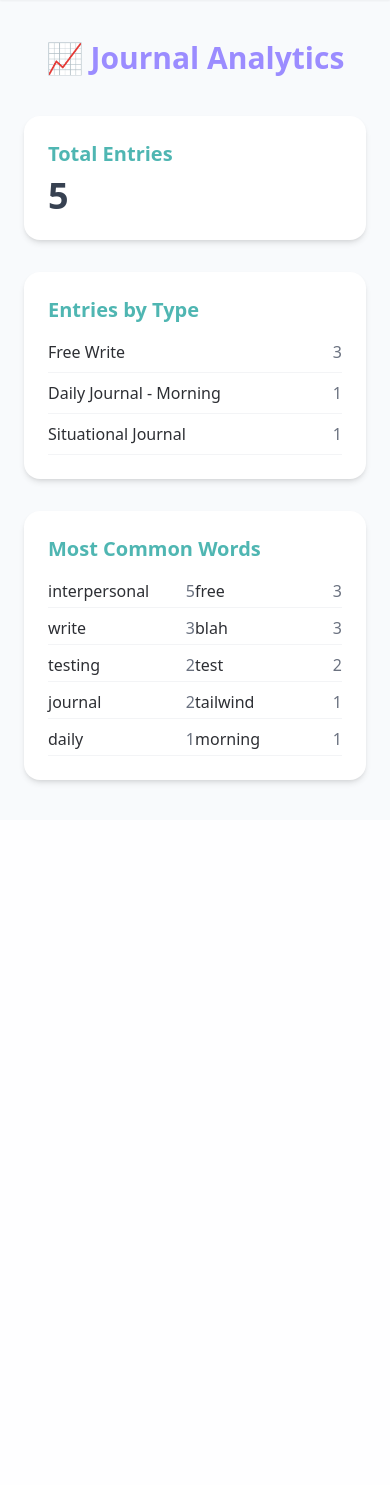
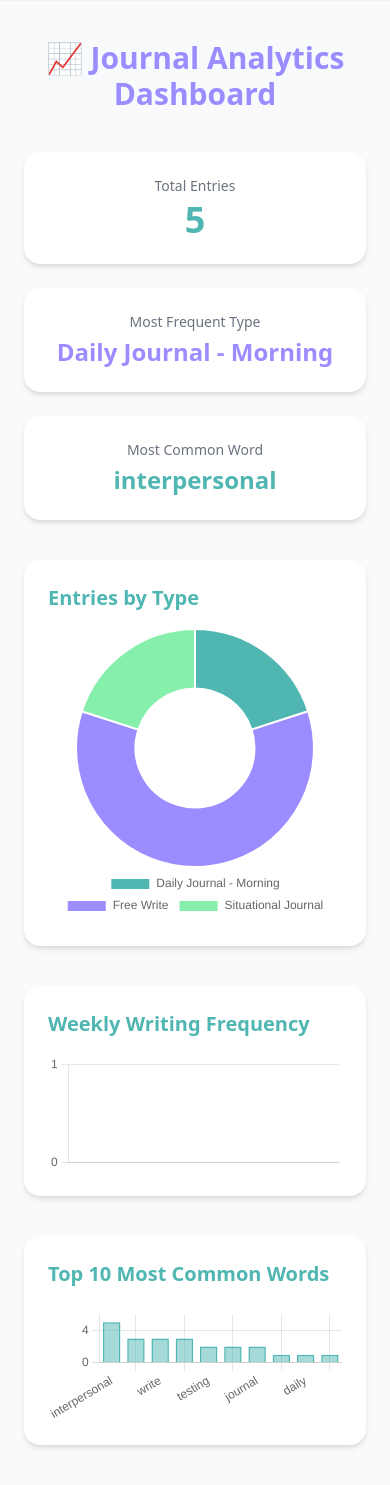
Before and after one commit to blunte3/LoveLove, a Flask app: page /analytics in a window 390 px wide. Shown: the part 60-1545 px from the top of the page. Before the commit the page ends 845 px from the top, so only its background shows below. Run offline with Flask 3, Linux system fonts and the light colour scheme; data comes from the database, SQL or seed files in the repository; some libraries are stand-ins or nearby versions.

Commit message:
Added Graphs to Analytics
Added visuals to analytics page including pie chart, line chart, and bar graph

```diff
--- a/templates/analytics.html
+++ b/templates/analytics.html
@@ -4,6 +4,7 @@
   <meta charset="UTF-8">
   <title>Journal Analytics</title>
   <script src="https://cdn.tailwindcss.com"></script>
+  <script src="https://cdn.jsdelivr.net/npm/chart.js"></script>
   <style>
     :root {
       --primary: #4fb6b2;
@@ -26,43 +27,129 @@
     </div>
   </nav>
 
-  <!-- Page Content -->
-  <main class="max-w-4xl mx-auto px-6 py-10">
-    <h2 class="text-3xl font-bold mb-10 text-center text-[var(--secondary)]">📈 Journal Analytics</h2>
+  <!-- Content -->
+  <main class="max-w-5xl mx-auto px-6 py-10">
+    <h2 class="text-3xl font-bold mb-10 text-center text-[var(--secondary)]">📈 Journal Analytics Dashboard</h2>
 
-    <!-- Total Entries -->
-    <div class="bg-white rounded-2xl shadow-md p-6 mb-8 hover:shadow-lg transition">
-      <h3 class="text-[var(--primary)] text-xl font-semibold mb-2">Total Entries</h3>
-      <p class="text-4xl font-bold text-gray-700">{{ total_entries }}</p>
+    <!-- Quick Insights -->
+    <div class="grid sm:grid-cols-3 gap-6 mb-10">
+      <div class="bg-white rounded-2xl shadow-md p-6 text-center">
+        <p class="text-gray-500 text-sm mb-1">Total Entries</p>
+        <p class="text-4xl font-bold text-[var(--primary)]">{{ total_entries }}</p>
+      </div>
+
+      <div class="bg-white rounded-2xl shadow-md p-6 text-center">
+        <p class="text-gray-500 text-sm mb-1">Most Frequent Type</p>
+        <p class="text-2xl font-semibold text-[var(--secondary)]">
+        {% if type_counts %}
+            {% set sorted_types = type_counts|dictsort(true, by='value') %}
+            {{ sorted_types[0][0] }}
+        {% else %}
+            N/A
+        {% endif %}
+        </p>
+
+      </div>
+
+      <div class="bg-white rounded-2xl shadow-md p-6 text-center">
+        <p class="text-gray-500 text-sm mb-1">Most Common Word</p>
+        <p class="text-2xl font-semibold text-[var(--primary)]">
+          {% if common_words %}{{ common_words[0][0] }}{% else %}N/A{% endif %}
+        </p>
+      </div>
     </div>
 
-    <!-- Entries by Type -->
-    <div class="bg-white rounded-2xl shadow-md p-6 mb-8 hover:shadow-lg transition">
-      <h3 class="text-[var(--primary)] text-xl font-semibold mb-4">Entries by Type</h3>
-      <ul class="space-y-2">
-        {% for journal_type, count in type_counts.items() %}
-          <li class="flex justify-between border-b border-gray-100 pb-2">
-            <span class="font-medium">{{ journal_type }}</span>
-            <span class="text-gray-500">{{ count }}</span>
-          </li>
-        {% endfor %}
-      </ul>
+    <!-- Charts Section -->
+    <div class="space-y-10">
+      <!-- Entries by Type Chart -->
+      <div class="bg-white rounded-2xl shadow-md p-6">
+        <h3 class="text-xl font-semibold text-[var(--primary)] mb-4">Entries by Type</h3>
+        <canvas id="entriesByTypeChart" height="120"></canvas>
+      </div>
+
+      <!-- Weekly Writing Frequency -->
+      <div class="bg-white rounded-2xl shadow-md p-6">
+        <h3 class="text-xl font-semibold text-[var(--primary)] mb-4">Weekly Writing Frequency</h3>
+        <canvas id="weeklyChart" height="120"></canvas>
+      </div>
+
+      <!-- Common Words Chart -->
+      <div class="bg-white rounded-2xl shadow-md p-6">
+        <h3 class="text-xl font-semibold text-[var(--primary)] mb-4">Top 10 Most Common Words</h3>
+        <canvas id="commonWordsChart" height="120"></canvas>
+      </div>
     </div>
+  </main>
 
-    <!-- Most Common Words -->
-    <div class="bg-white rounded-2xl shadow-md p-6 hover:shadow-lg transition">
-      <h3 class="text-[var(--primary)] text-xl font-semibold mb-4">Most Common Words</h3>
-      <ul class="grid grid-cols-2 sm:grid-cols-3 gap-y-2">
-        {% for word, freq in common_words %}
-          <li class="flex justify-between border-b border-gray-100 pb-1">
-            <span class="font-medium">{{ word }}</span>
-            <span class="text-gray-500">{{ freq }}</span>
-          </li>
-        {% endfor %}
-      </ul>
-    </div>
+  <script>
+    // Tailwind calm palette
+    const primary = '#4fb6b2';
+    const secondary = '#9b8cff';
+    const accent = '#86efac';
 
-  </main>
+    // Data passed from Flask
+    const typeCounts = {{ type_counts | tojson }};
+    const commonWords = {{ common_words | tojson }};
+    const weeklyCounts = {{ weekly_counts | tojson if weekly_counts is defined else '{}' }};
+
+    // Entries by Type Chart
+    const ctx1 = document.getElementById('entriesByTypeChart').getContext('2d');
+    new Chart(ctx1, {
+      type: 'doughnut',
+      data: {
+        labels: Object.keys(typeCounts),
+        datasets: [{
+          data: Object.values(typeCounts),
+          backgroundColor: [primary, secondary, accent, '#fbbf24'],
+          borderWidth: 2,
+        }]
+      },
+      options: {
+        plugins: { legend: { position: 'bottom' } }
+      }
+    });
+
+    // Weekly Writing Frequency Chart
+    const ctx2 = document.getElementById('weeklyChart').getContext('2d');
+    new Chart(ctx2, {
+      type: 'line',
+      data: {
+        labels: Object.keys(weeklyCounts),
+        datasets: [{
+          label: 'Entries per Day',
+          data: Object.values(weeklyCounts),
+          borderColor: secondary,
+          backgroundColor: secondary + '20',
+          tension: 0.3,
+          fill: true
+        }]
+      },
+      options: {
+        scales: { y: { beginAtZero: true, ticks: { stepSize: 1 } } },
+        plugins: { legend: { display: false } }
+      }
+    });
+
+    // Most Common Words Chart
+    const ctx3 = document.getElementById('commonWordsChart').getContext('2d');
+    new Chart(ctx3, {
+      type: 'bar',
+      data: {
+        labels: commonWords.slice(0, 10).map(w => w[0]),
+        datasets: [{
+          label: 'Frequency',
+          data: commonWords.slice(0, 10).map(w => w[1]),
+          backgroundColor: primary + '80',
+          borderColor: primary,
+          borderWidth: 1.5,
+        }]
+      },
+      options: {
+        scales: { y: { beginAtZero: true } },
+        plugins: { legend: { display: false } }
+      }
+    });
+  </script>
 
 </body>
 </html>
```
